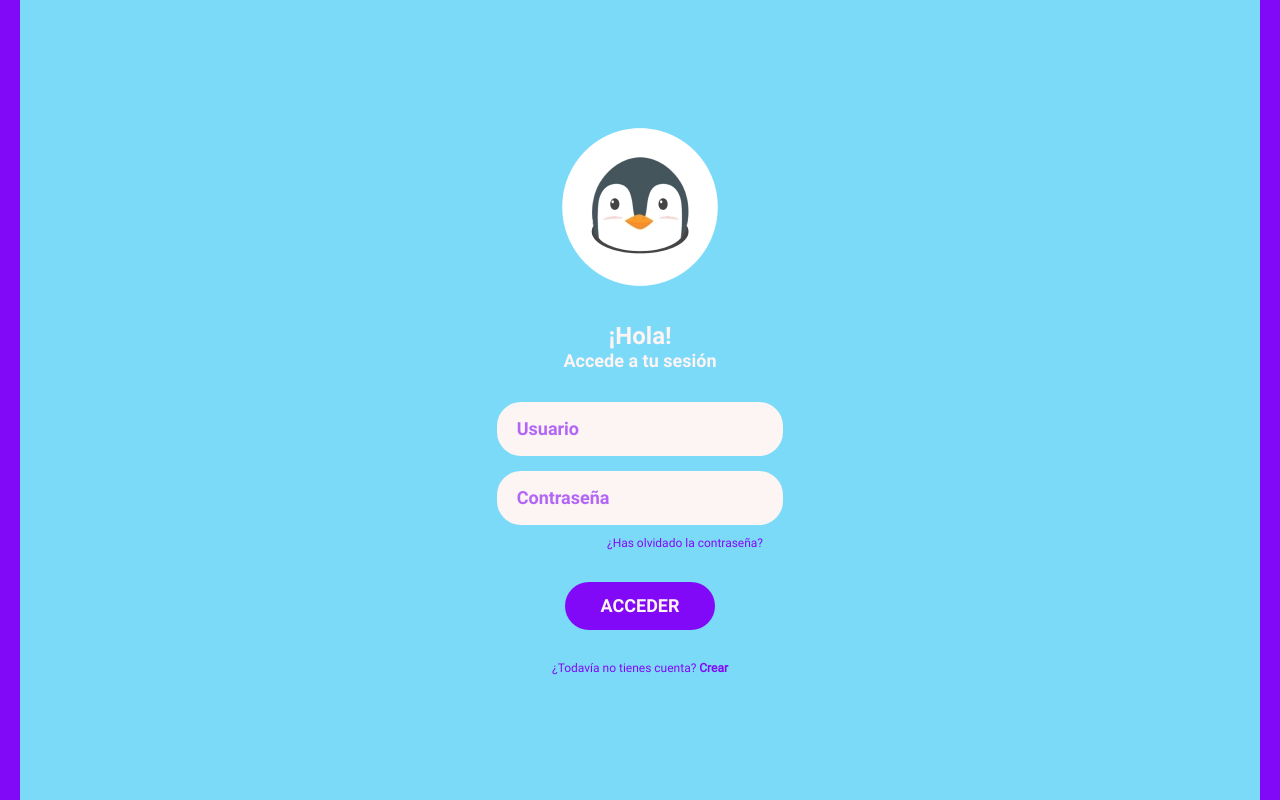
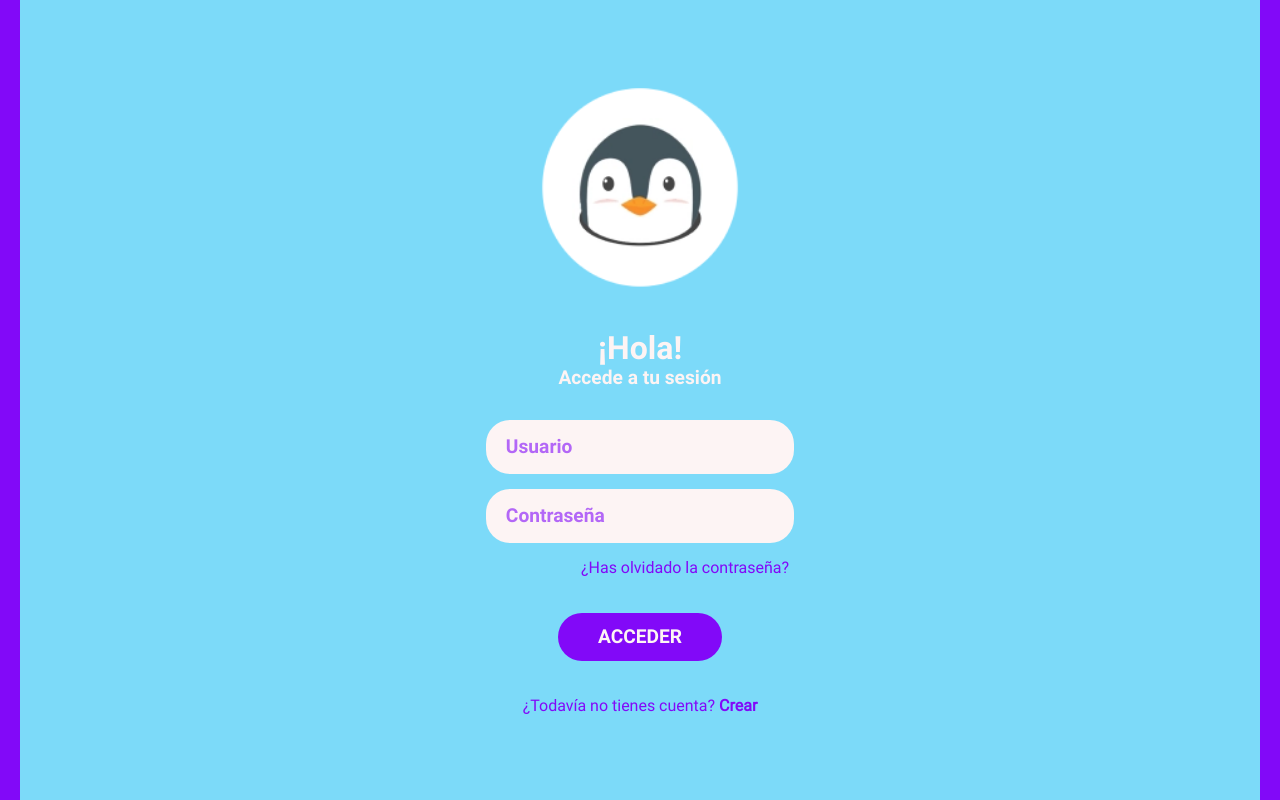
Before and after one commit to eestrada03/MyPinguru, a PHP site: page /login.html in a window 1280 px wide. Run offline with PHP 8.4, Linux system fonts and the light colour scheme.

Commit message:
Correciones+Animaciones.

```diff
--- a/css/main.css
+++ b/css/main.css
@@ -538,21 +538,23 @@ template {
 
 .h1Login {
   font-family: "RobotoBold";
-  font-size: 24px;
+  font-size: 2rem;
   color: #fdf4f4;
   margin-bottom: 0;
+  -webkit-animation: h1Login 0.5s ease 0s 1 normal forwards;
+          animation: h1Login 0.5s ease 0s 1 normal forwards;
 }
 
 .h2Login {
   font-family: "RobotoBold";
-  font-size: 18px;
+  font-size: 1.2rem;
   color: #fdf4f4;
   margin-top: 0;
 }
 
 .pLogin {
   font-family: "RobotoRegular";
-  font-size: 12px;
+  font-size: 1rem;
   color: #8209f8;
   padding-top: 20px;
 }
@@ -560,7 +562,7 @@ template {
 .forgotpass {
   margin-left: 90px;
   font-family: "RobotoRegular";
-  font-size: 12px;
+  font-size: 1rem;
   color: #8209f8;
 }
 
@@ -571,7 +573,7 @@ template {
   border: none;
   width: 90%;
   font-family: "RobotoBold";
-  font-size: large;
+  font-size: 1.2rem;
   margin-top: 15px;
   padding: 0 20px 0 20px;
   outline: none;
@@ -586,7 +588,7 @@ template {
   border: none;
   width: 55%;
   font-family: "RobotoBold";
-  font-size: large;
+  font-size: 1.2rem;
   margin-top: 20px;
 }
 
@@ -615,6 +617,107 @@ template {
   opacity: 60%;
 }
 
+.linkregister {
+  text-decoration: none;
+  color: inherit;
+}
+
+.pingulogin {
+  background-image: url("../assets/img/smartphone/PinguLogin.webp");
+  background-size: contain;
+  background-position: center;
+  background-repeat: no-repeat;
+  height: 30%;
+  width: 60%;
+  -webkit-animation: pingulogin 2.5s ease 0s 1 normal forwards;
+          animation: pingulogin 2.5s ease 0s 1 normal forwards;
+}
+
+@-webkit-keyframes pingulogin {
+  0%, 100% {
+    -webkit-transform: translateY(0) rotate(0);
+            transform: translateY(0) rotate(0);
+    -webkit-transform-origin: 50% 50%;
+            transform-origin: 50% 50%;
+  }
+  15% {
+    -webkit-transform: translateY(-30px) rotate(-6deg);
+            transform: translateY(-30px) rotate(-6deg);
+  }
+  30% {
+    -webkit-transform: translateY(15px) rotate(6deg);
+            transform: translateY(15px) rotate(6deg);
+  }
+  45% {
+    -webkit-transform: translateY(-15px) rotate(-3.6deg);
+            transform: translateY(-15px) rotate(-3.6deg);
+  }
+  60% {
+    -webkit-transform: translateY(9px) rotate(2.4deg);
+            transform: translateY(9px) rotate(2.4deg);
+  }
+  75% {
+    -webkit-transform: translateY(-6px) rotate(-1.2deg);
+            transform: translateY(-6px) rotate(-1.2deg);
+  }
+}
+
+@keyframes pingulogin {
+  0%, 100% {
+    -webkit-transform: translateY(0) rotate(0);
+            transform: translateY(0) rotate(0);
+    -webkit-transform-origin: 50% 50%;
+            transform-origin: 50% 50%;
+  }
+  15% {
+    -webkit-transform: translateY(-30px) rotate(-6deg);
+            transform: translateY(-30px) rotate(-6deg);
+  }
+  30% {
+    -webkit-transform: translateY(15px) rotate(6deg);
+            transform: translateY(15px) rotate(6deg);
+  }
+  45% {
+    -webkit-transform: translateY(-15px) rotate(-3.6deg);
+            transform: translateY(-15px) rotate(-3.6deg);
+  }
+  60% {
+    -webkit-transform: translateY(9px) rotate(2.4deg);
+            transform: translateY(9px) rotate(2.4deg);
+  }
+  75% {
+    -webkit-transform: translateY(-6px) rotate(-1.2deg);
+            transform: translateY(-6px) rotate(-1.2deg);
+  }
+}
+@-webkit-keyframes h1Login {
+  0% {
+    -webkit-transform: scale(0.5);
+            transform: scale(0.5);
+    -webkit-transform-origin: 50% 100%;
+            transform-origin: 50% 100%;
+  }
+  100% {
+    -webkit-transform: scale(1);
+            transform: scale(1);
+    -webkit-transform-origin: 50% 100%;
+            transform-origin: 50% 100%;
+  }
+}
+@keyframes h1Login {
+  0% {
+    -webkit-transform: scale(0.5);
+            transform: scale(0.5);
+    -webkit-transform-origin: 50% 100%;
+            transform-origin: 50% 100%;
+  }
+  100% {
+    -webkit-transform: scale(1);
+            transform: scale(1);
+    -webkit-transform-origin: 50% 100%;
+            transform-origin: 50% 100%;
+  }
+}
 /* ********* */
 /* @CONTACT */
 /* ********* */
--- a/login.html
+++ b/login.html
@@ -10,9 +10,7 @@
   <body>
     <div class="contenedorLogin">
       <section class="blueback">
-        <picture>
-          <img src="./assets/img/smartphone/PinguLogin.webp" />
-        </picture>
+        <div class="pingulogin"></div>
         <h1 class="h1Login">¡Hola!</h1>
         <h2 class="h2Login">Accede a tu sesión</h2>
         <form class="formLogin" action="">
@@ -20,7 +18,7 @@
           <input class="inputLogin" type="password" name="password" id="password" placeholder="Contraseña" />
           <p class="forgotpass">¿Has olvidado la contraseña?</p>
           <button class="buttonLogin" type="submit">ACCEDER</button>
-          <p class="pLogin">¿Todavía no tienes cuenta? <b>Crear</b></p>
+          <p class="pLogin">¿Todavía no tienes cuenta? <a class="linkregister" href="register.html"><b>Crear</b></a></p>
         </form>
       </section>
     </div>
--- a/src/sass/pages/_login.scss
+++ b/src/sass/pages/_login.scss
@@ -32,21 +32,22 @@
 
 .h1Login {
   font-family: "RobotoBold";
-  font-size: 24px;
+  font-size: 2rem;
   color: map-get($web-colors, colorBlanco);
   margin-bottom: 0;
+  animation: h1Login 0.5s ease 0s 1 normal forwards;
 }
 
 .h2Login {
   font-family: "RobotoBold";
-  font-size: 18px;
+  font-size: 1.2rem;
   color: map-get($web-colors, colorBlanco);
   margin-top: 0;
 }
 
 .pLogin {
   font-family: "RobotoRegular";
-  font-size: 12px;
+  font-size: 1rem;
   color: map-get($web-colors, colorMorado);
   padding-top: 20px;
 }
@@ -54,7 +55,7 @@
 .forgotpass {
   margin-left: 90px;
   font-family: "RobotoRegular";
-  font-size: 12px;
+  font-size: 1rem;
   color: map-get($web-colors, colorMorado);
 }
 
@@ -65,7 +66,7 @@
   border: none;
   width: 90%;
   font-family: "RobotoBold";
-  font-size: large;
+  font-size: 1.2rem;
   margin-top: 15px;
   padding: 0 20px 0 20px;
   outline: none;
@@ -80,7 +81,7 @@
   border: none;
   width: 55%;
   font-family: "RobotoBold";
-  font-size: large;
+  font-size: 1.2rem;
   margin-top: 20px;
 }
 
@@ -88,3 +89,62 @@
   color: map-get($web-colors, colorMorado);
   opacity: 60%;
 }
+
+.linkregister {
+  text-decoration: none;
+  color: inherit;
+}
+
+// Foto de pingu.
+
+.pingulogin {
+  background-image: url("../assets/img/smartphone/PinguLogin.webp");
+  background-size: contain;
+  background-position: center;
+  background-repeat: no-repeat;
+  height: 30%;
+  width: 60%;
+  animation: pingulogin 2.5s ease 0s 1 normal forwards;
+}
+
+//Animacion pingu.
+@keyframes pingulogin {
+  0%,
+  100% {
+    transform: translateY(0) rotate(0);
+    transform-origin: 50% 50%;
+  }
+
+  15% {
+    transform: translateY(-30px) rotate(-6deg);
+  }
+
+  30% {
+    transform: translateY(15px) rotate(6deg);
+  }
+
+  45% {
+    transform: translateY(-15px) rotate(-3.6deg);
+  }
+
+  60% {
+    transform: translateY(9px) rotate(2.4deg);
+  }
+
+  75% {
+    transform: translateY(-6px) rotate(-1.2deg);
+  }
+}
+
+//Animacion ¡HOLA!
+@keyframes h1Login {
+  0% {
+    transform: scale(0.5);
+    transform-origin: 50% 100%;
+  }
+
+  100% {
+    transform: scale(1);
+    transform-origin: 50% 100%;
+  }
+}
```
Also changed, not shown: README.md.
